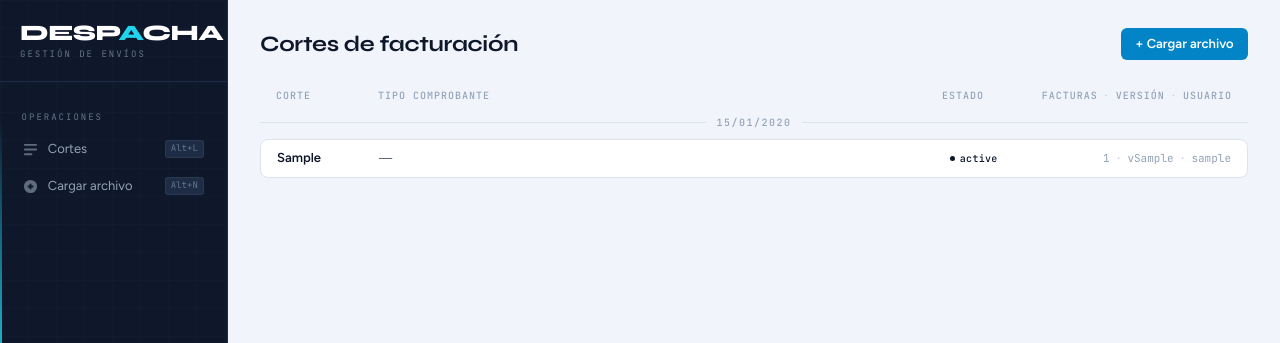
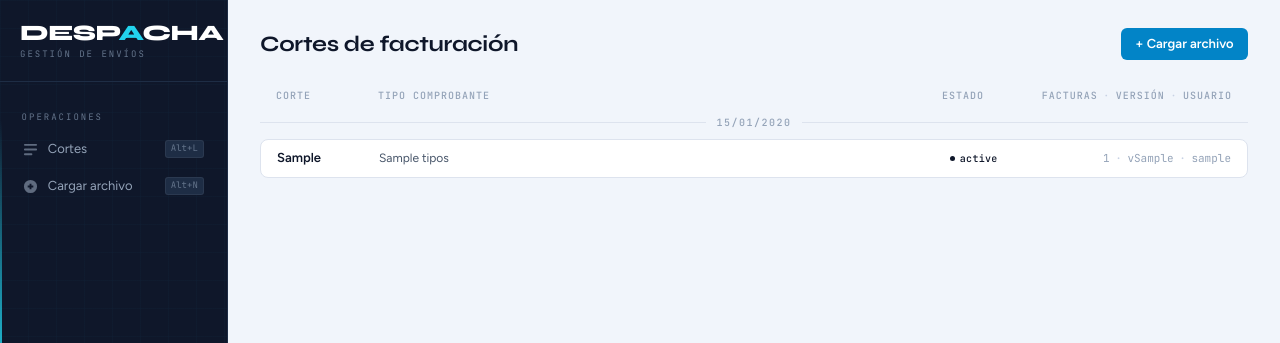
Before and after one commit to Proasepsis/despacha, a Django app: template cortes/templates/cortes/lista.html in a window 1280 px wide. Shown: the top 343 px of the page. Run offline with Django 5.2, Linux system fonts and the light colour scheme; a user stored in the database is signed in; tables that the repository leaves empty hold one stand-in row (values such as "Sample post"); the template is opened without the code that fills it: most values are stand-ins (such as "Sample title", 1, 10 or a date in 2020); parts of the project's set-up code (start-up, migrations or seed data) failed here and were passed over.

Commit message:
feat: mostrar tipos únicos por corte en lista (prefetch + Python)
Co-Authored-By: Claude Sonnet 4.6 <noreply@anthropic.com>

```diff
--- a/cortes/templates/cortes/lista.html
+++ b/cortes/templates/cortes/lista.html
@@ -36,7 +36,7 @@
             <a href="{% url 'detalle_corte' corte.pk %}"
                class="corte-row{% if corte.adicional_letra %} row-adicional{% else %} row-base{% endif %}">
                 <span class="row-name">{{ corte.display_corte }}</span>
-                <span class="row-tipo">{{ corte.tipo_comprobante|default:"—" }}</span>
+                <span class="row-tipo">{{ corte.tipos }}</span>
                 <span class="badge badge-{{ corte.estado }}">{{ corte.get_estado_display }}</span>
                 <div class="row-meta">
                     <span>{{ corte.documentos_count }}</span>
--- a/cortes/views.py
+++ b/cortes/views.py
@@ -58,11 +58,14 @@ class ListaCortesView(LoginRequiredMixin, ListView):
             fecha__gte=hace_30_dias,
         ).annotate(
             documentos_count=Count("documentos"),
-        ).order_by("-fecha", "numero_corte", "adicional_letra")
+        ).prefetch_related("documentos").order_by("-fecha", "numero_corte", "adicional_letra")
 
     def get_context_data(self, **kwargs):
         from itertools import groupby
         ctx = super().get_context_data(**kwargs)
+        for corte in ctx["cortes"]:
+            tipos = sorted({d.tipo_comprobante for d in corte.documentos.all() if d.tipo_comprobante})
+            corte.tipos = "·".join(tipos) if tipos else "—"
         dias = []
         for fecha, fecha_iter in groupby(ctx["cortes"], key=lambda c: c.fecha):
             grupos = []
```
